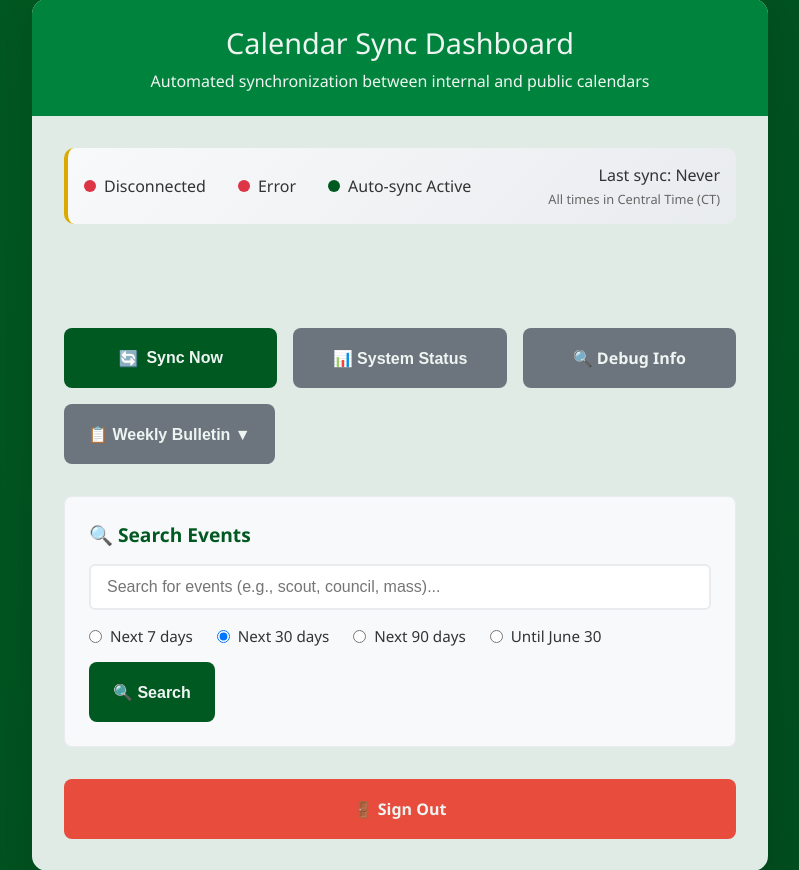
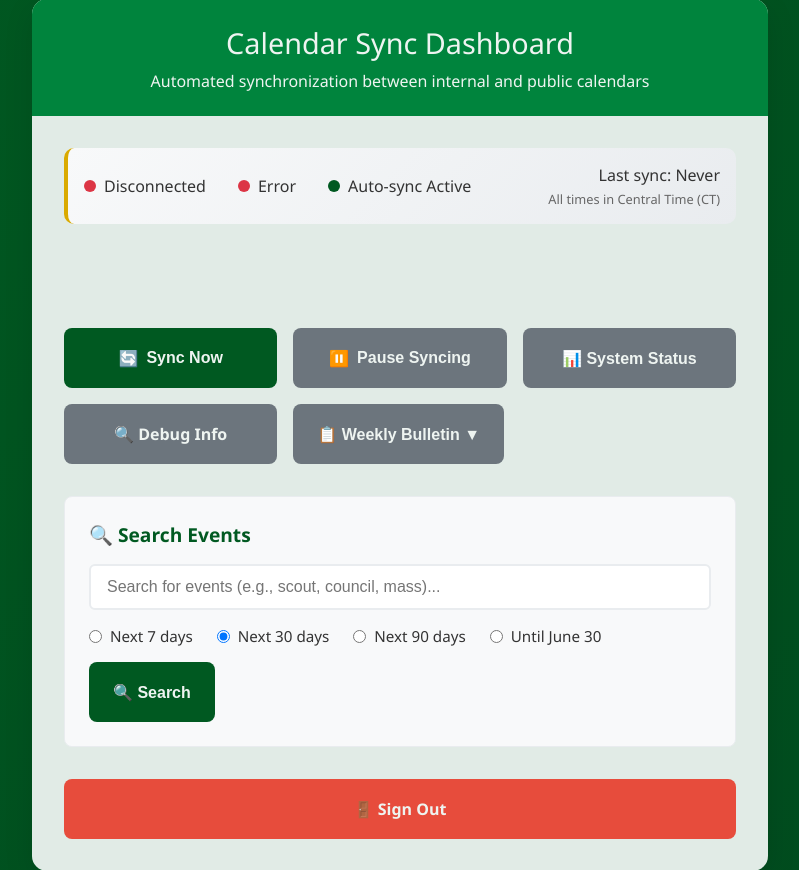
Before and after one commit to eharnischStEdword/stedward-calendar-sync, a Flask app: template templates/index.html in a window 1280 px wide. Shown: the part 134-1004 px from the top of the page, without its empty margins (240-1039 px from the left). Run offline with Flask 3, Linux system fonts and the light colour scheme; the template is opened without the code that fills it, so the values that code supplies are empty.

Commit message:
Update index.html

```diff
--- a/templates/index.html
+++ b/templates/index.html
@@ -285,6 +285,20 @@
             background: #c0392b;
         }
 
+        .action-btn.paused {
+            background: #DAAA00;
+            animation: pulse-warning 2s infinite;
+        }
+
+        .action-btn.paused:hover:not(:disabled) {
+            background: #b89400;
+        }
+
+        @keyframes pulse-warning {
+            0%, 100% { box-shadow: 0 0 0 0 rgba(218, 170, 0, 0.7); }
+            50% { box-shadow: 0 0 0 10px rgba(218, 170, 0, 0); }
+        }
+
         .spinner {
             width: 20px;
             height: 20px;
@@ -480,6 +494,11 @@
                     <button class="action-btn" onclick="syncNow()" id="sync-btn">
                         <span id="sync-icon">🔄</span>
                         <span id="sync-label">Sync Now</span>
+                    </button>
+
+                    <button class="action-btn secondary" onclick="toggleScheduler()" id="scheduler-toggle-btn">
+                        <span id="scheduler-icon">⏸️</span>
+                        <span id="scheduler-label">Pause Syncing</span>
                     </button>
 
                     <button class="action-btn secondary" onclick="showStatus()" id="status-btn">
@@ -805,6 +824,51 @@
             }
         }
 
+        async function toggleScheduler() {
+            if (isOperationInProgress) return;
+
+            isOperationInProgress = true;
+            setButtonState('scheduler-toggle-btn', true, 'Toggling...');
+
+            try {
+                const response = await fetch('/scheduler/toggle', {
+                    method: 'POST',
+                    credentials: 'same-origin'
+                });
+
+                const result = await response.json();
+
+                if (result.paused !== undefined) {
+                    // Update button state
+                    const icon = document.getElementById('scheduler-icon');
+                    const label = document.getElementById('scheduler-label');
+
+                    if (result.paused) {
+                        icon.textContent = '▶️';
+                        label.textContent = 'Resume Syncing';
+                        document.getElementById('scheduler-toggle-btn').classList.add('paused');
+                        showMessage('⏸️ Automatic syncing paused', 'warning');
+                    } else {
+                        icon.textContent = '⏸️';
+                        label.textContent = 'Pause Syncing';
+                        document.getElementById('scheduler-toggle-btn').classList.remove('paused');
+                        showMessage('▶️ Automatic syncing resumed', 'success');
+                    }
+                } else {
+                    showMessage('⚠️ Toggle failed: ' + (result.message || result.error), 'warning');
+                }
+
+            } catch (error) {
+                showMessage('❌ Network error: ' + error.message, 'error');
+            } finally {
+                setButtonState('scheduler-toggle-btn', false);
+                isOperationInProgress = false;
+
+                // Refresh status
+                setTimeout(loadStatus, 1000);
+            }
+        }
+
         async function showStatus() {
             if (isOperationInProgress) return;
 
@@ -818,6 +882,11 @@
                 let statusMsg = `📊 System Status:\n`;
                 statusMsg += `• Authentication: ${status.authenticated ? '✅' : '❌'}\n`;
                 statusMsg += `• Scheduler: ${status.scheduler_running ? '✅ Running' : '❌ Stopped'}\n`;
+                if (status.scheduler_paused) {
+                    statusMsg += `• Auto-Sync: ⏸️ Paused\n`;
+                } else {
+                    statusMsg += `• Auto-Sync: ▶️ Active\n`;
+                }
                 statusMsg += `• Rate Limit: ${status.rate_limit_remaining || 0} syncs remaining\n`;
                 statusMsg += `• Total Syncs: ${status.total_syncs || 0}\n`;
                 if (status.current_time) {
@@ -844,6 +913,20 @@
                 const response = await fetch('/status');
                 const status = await response.json();
                 updateStatusDots(status);
+
+                // Update scheduler toggle button state
+                const icon = document.getElementById('scheduler-icon');
+                const label = document.getElementById('scheduler-label');
+
+                if (status.scheduler_paused) {
+                    icon.textContent = '▶️';
+                    label.textContent = 'Resume Syncing';
+                    document.getElementById('scheduler-toggle-btn').classList.add('paused');
+                } else {
+                    icon.textContent = '⏸️';
+                    label.textContent = 'Pause Syncing';
+                    document.getElementById('scheduler-toggle-btn').classList.remove('paused');
+                }
             } catch (error) {
                 console.error('Status load failed:', error);
             }
```
